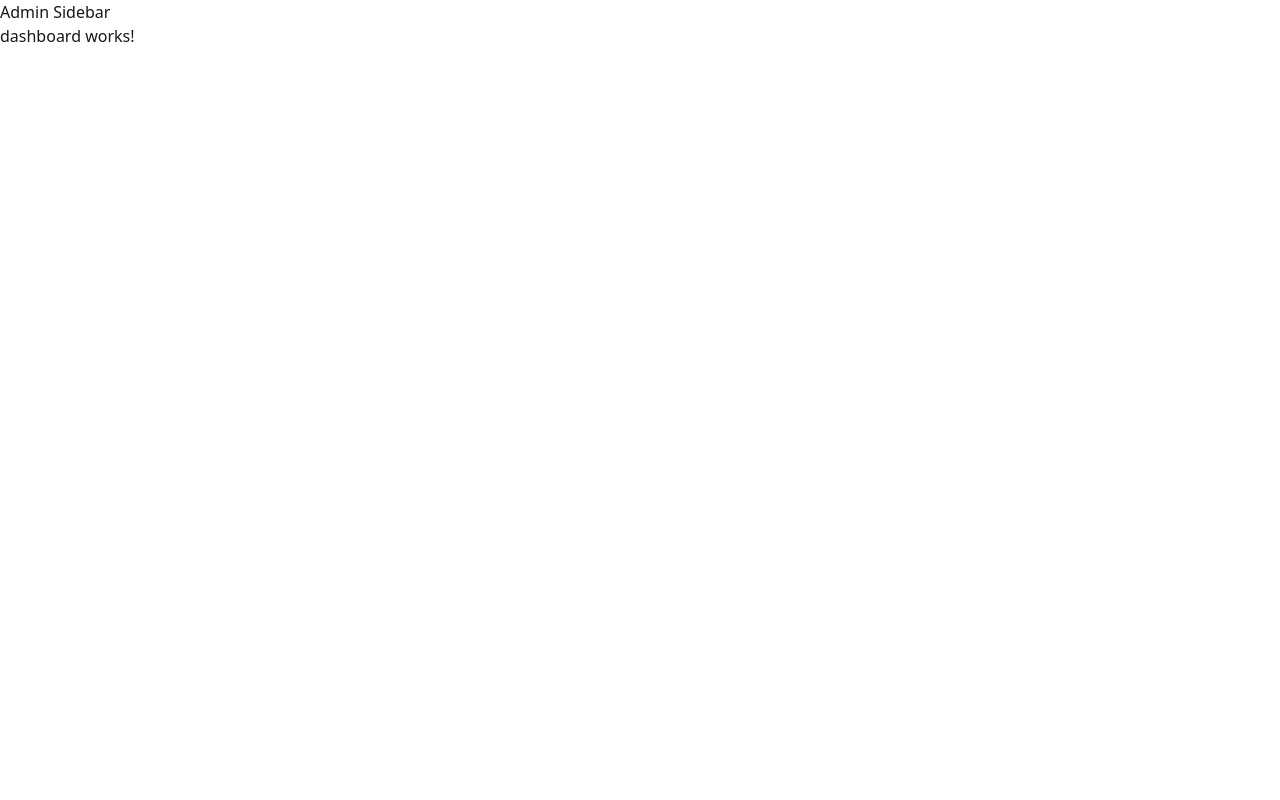
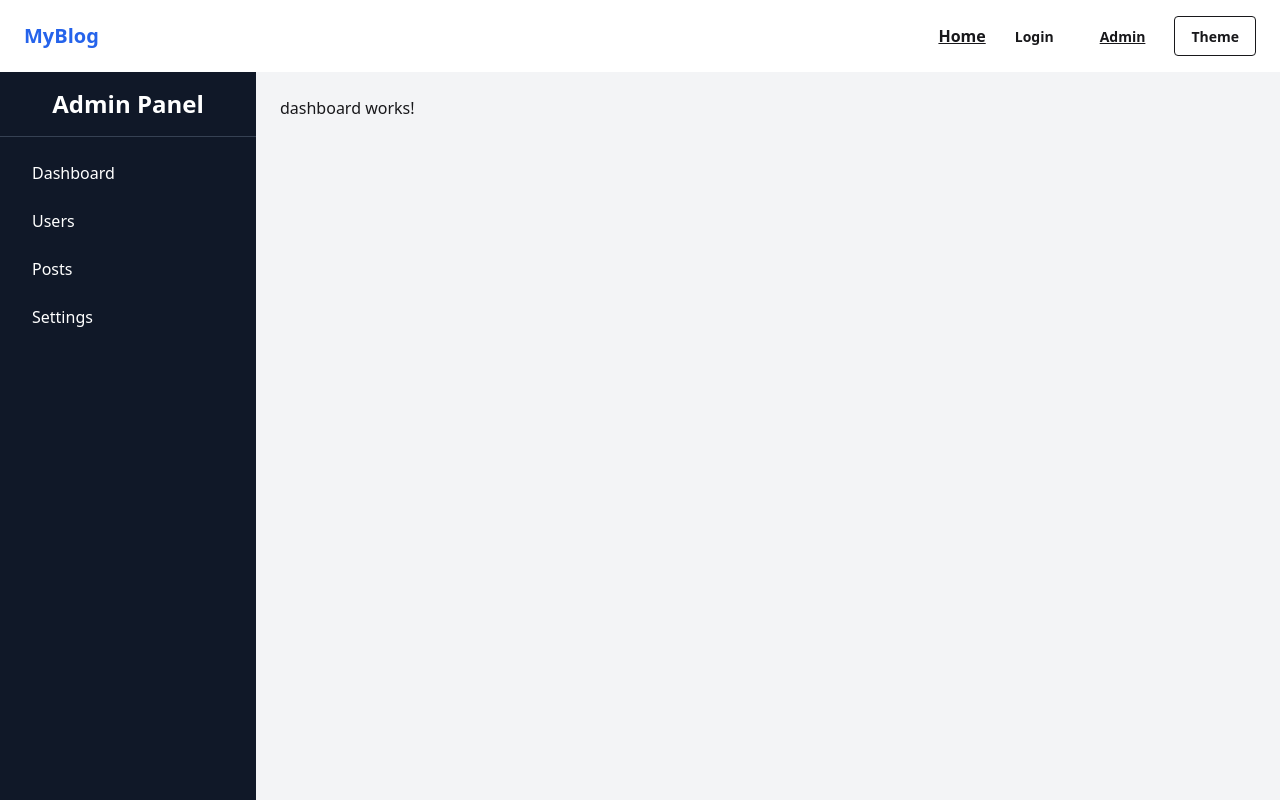
Before and after one commit to abhishek-kumar2/angular-basic-layout, an Angular app: page /admin in a window 1280 px wide. Shown: the top 800 px of the page. Built offline with nearby package versions, Linux system fonts and the light colour scheme.

Commit message:
side-bar component added to admin layout

```diff
--- a/src/app/core/layouts/admin-layout/admin-layout.html
+++ b/src/app/core/layouts/admin-layout/admin-layout.html
@@ -1,6 +1,13 @@
+<app-navbar></app-navbar>
 <div class="admin-container">
-  <aside class="sidebar">Admin Sidebar</aside>
-  <section class="main">
-    <router-outlet></router-outlet>
-  </section>
+  <div class="flex h-screen">
+    <!-- Sidebar -->
+    <app-admin-sidebar></app-admin-sidebar>
+
+    <!-- Dynamic Content Area -->
+    <div class="flex-1 p-6 bg-gray-100 overflow-auto">
+      <router-outlet></router-outlet>
+    </div>
+  </div>
 </div>
+<app-footer></app-footer>
--- a/src/app/core/layouts/admin-layout/admin-layout.ts
+++ b/src/app/core/layouts/admin-layout/admin-layout.ts
@@ -1,9 +1,12 @@
 import { Component } from '@angular/core';
 import { RouterModule } from '@angular/router';
+import { Navbar } from '../../../shared/navbar/navbar';
+import { Footer } from '../../../shared/footer/footer';
+import { AdminSidebar } from "../../../components/admin-sidebar/admin-sidebar";
 
 @Component({
   selector: 'app-admin-layout',
-  imports: [RouterModule],
+  imports: [Navbar, Footer, RouterModule, AdminSidebar],
   templateUrl: './admin-layout.html',
   styleUrl: './admin-layout.css'
 })
```
